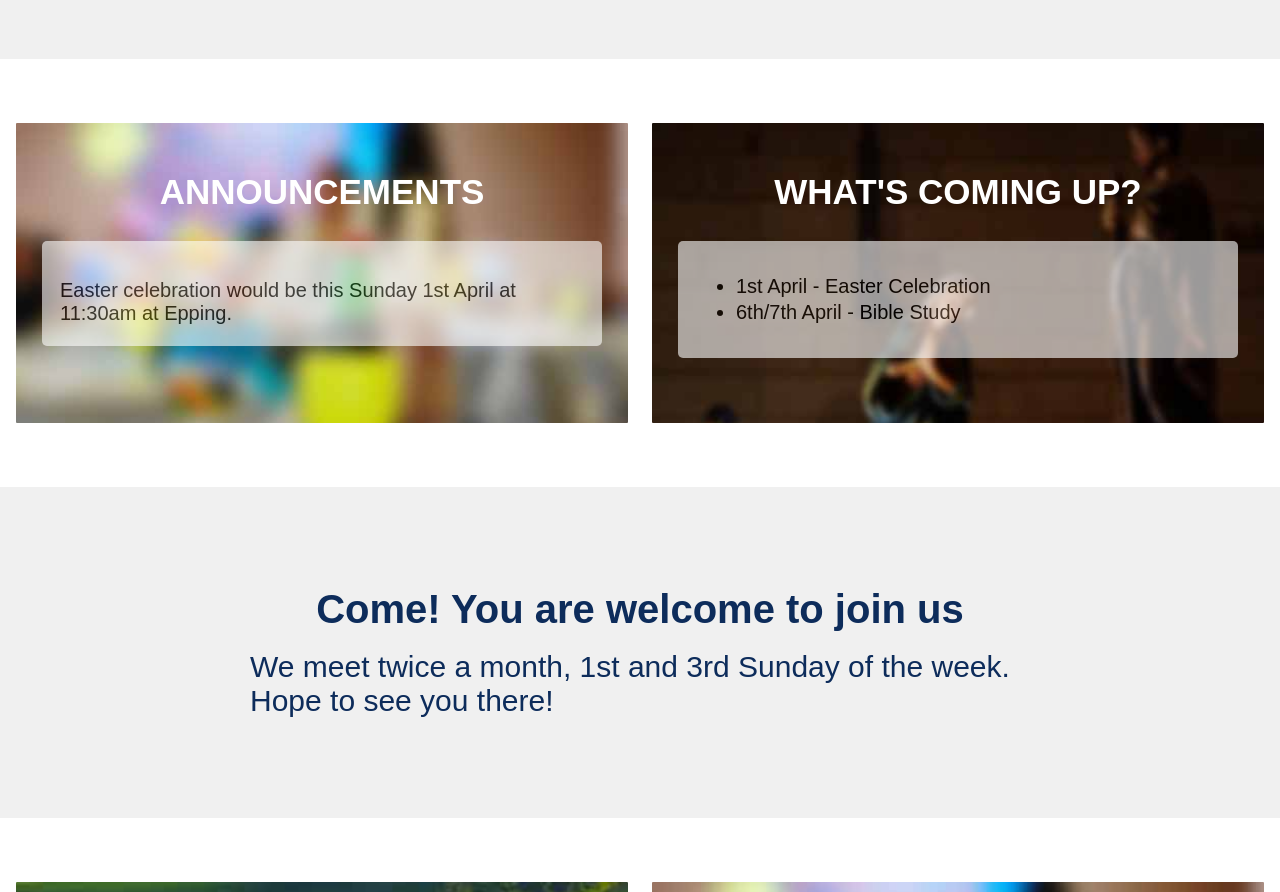
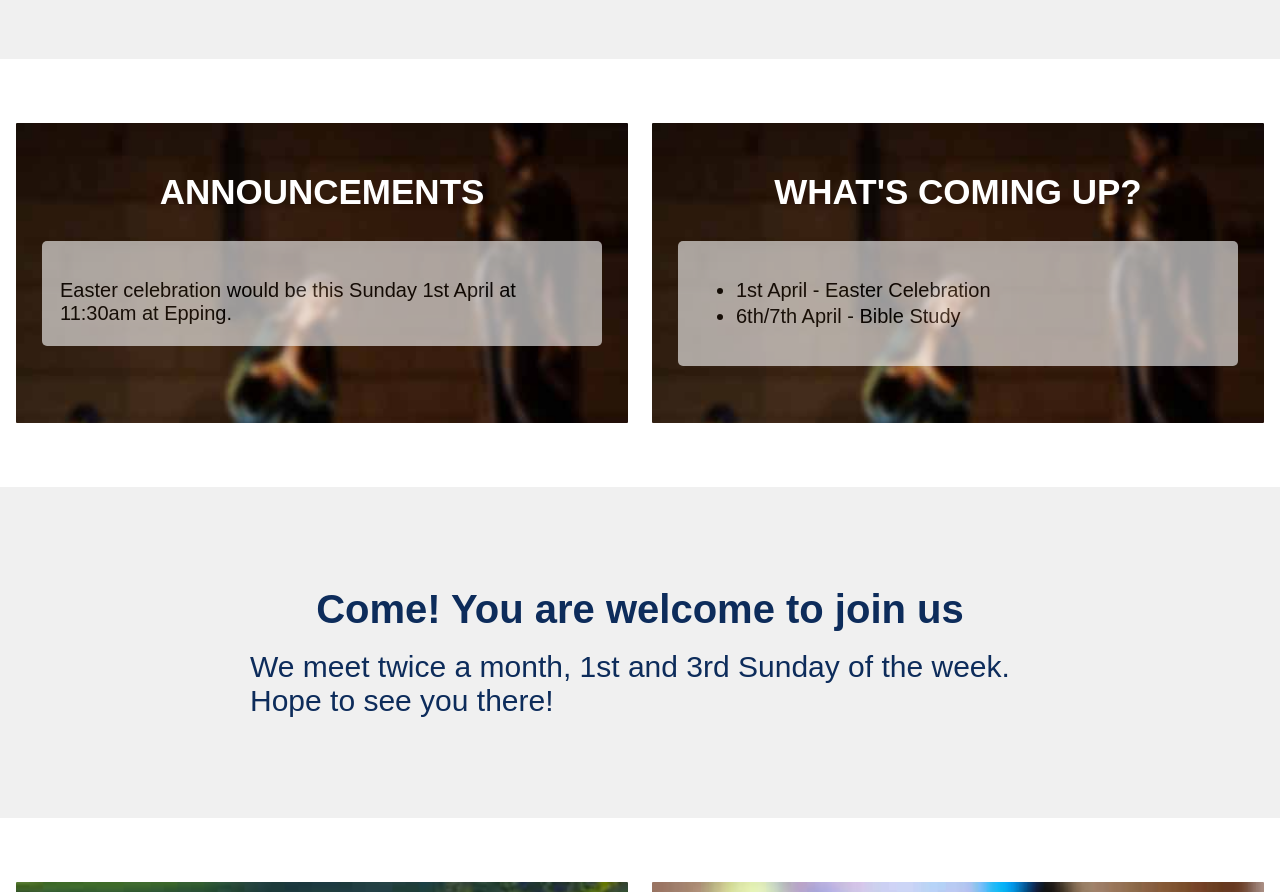
Before and after one commit to dmoralestech/gods-light, a React (Create React App) app: page / in a window 1280 px wide. Shown: the part 2480-3372 px from the top of the page. Built offline with nearby package versions, Linux system fonts and the light colour scheme; a web font is replaced by a local one.

Commit message:
refactor Panel

```diff
--- a/src/App.js
+++ b/src/App.js
@@ -118,11 +118,18 @@ const Panel = ({className, title, text, buttonLink, buttonLabel}) => (
         {text}
       </p>
     </div>
-    <button type="button" className="btn">
+    {buttonLink && <button type="button" className="btn">
       <Link to={buttonLink}>{buttonLabel}</Link>
-    </button>
+    </button>}
 
   </header>
+);
+
+const EventList = () => (
+  <ul>
+    <li>1st April - Easter Celebration</li>
+    <li>6th/7th April - Bible Study</li>
+  </ul>
 );
 
 const Main = () => (
@@ -145,23 +152,9 @@ const Main = () => (
                 text="We have made our commitment to God and each other. We gather together to share our faith and fellowship allowing the Light of our Lord to shine brightly in us and in the way we live."/>
 
     <div className="wrapper">
-      <header className="panel3">
-        <h2>Announcements</h2>
-        <div className="box-text-area">
-          <p className="box-text">
-            Easter celebration would be this Sunday 1st April at 11:30am at Epping.
-          </p>
-        </div>
-      </header>
-      <header className="panel4">
-        <h2>What's coming up?</h2>
-        <div className="box-text-area">
-          <ul>
-            <li>1st April - Easter Celebration</li>
-            <li>6th/7th April - Bible Study</li>
-          </ul>
-        </div>
-      </header>
+      <Panel title="Announcements" className="panel4" text="Easter celebration would be this Sunday 1st April at 11:30am at Epping."/>
+      <Panel title="What's coming up?" className="panel4" text={<EventList/>} buttonLink="" buttonLabel />
+      {/*<Panel title="" className="" text="" buttonLink="" buttonLabel />*/}
     </div>
 
     <SectionRow title="Come! You are welcome to join us"
```
